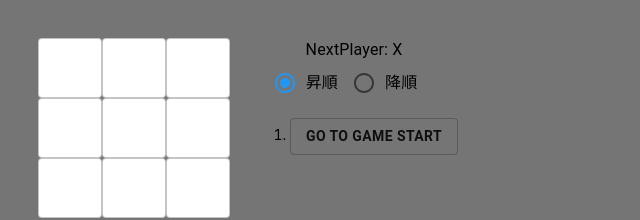
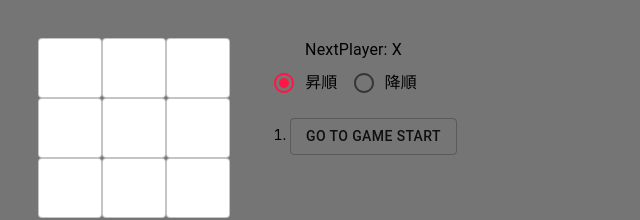
Before and after one commit to hwld/react-sample, a React (Create React App) app: page / in a window 1280 px wide. Shown: the top 220 px of the page, without its empty margins (0-640 px from the left). Built offline with nearby package versions, Linux system fonts and the light colour scheme.

Commit message:
themeを使用

```diff
--- a/src/components/HistoryList.tsx
+++ b/src/components/HistoryList.tsx
@@ -6,6 +6,7 @@ import {
   RadioGroup,
   FormControlLabel,
   Radio,
+  Theme,
 } from '@material-ui/core';
 import styled from 'styled-components';
 
@@ -16,11 +17,18 @@ interface HistoryListProps {
   jumpTo: (move: number) => void;
 }
 
+interface ThemeProps {
+  theme: Theme;
+}
+
+type StyledHistoryItemProps = HistoryListProps & ThemeProps;
+
 // style
 const StyledHistoryItem = styled(({ selected, children, ...props }) => (
   <Button {...props}>{children}</Button>
 ))`
-  font-weight: ${props => (props.selected ? 'bold' : 'normal')};
+  background-color:
+  font-weight: ;
 `;
 
 const StyledHistoryList = styled.ol<{ isAsc: boolean }>`
@@ -66,14 +74,10 @@ const HistoryList: React.FC<HistoryListProps> = ({
             <FormControlLabel
               value="asc"
               defaultChecked
-              control={<Radio color="primary" />}
+              control={<Radio />}
               label="昇順"
             />
-            <FormControlLabel
-              value="desc"
-              control={<Radio color="primary" />}
-              label="降順"
-            />
+            <FormControlLabel value="desc" control={<Radio />} label="降順" />
           </div>
         </RadioGroup>
       </FormControl>
```
